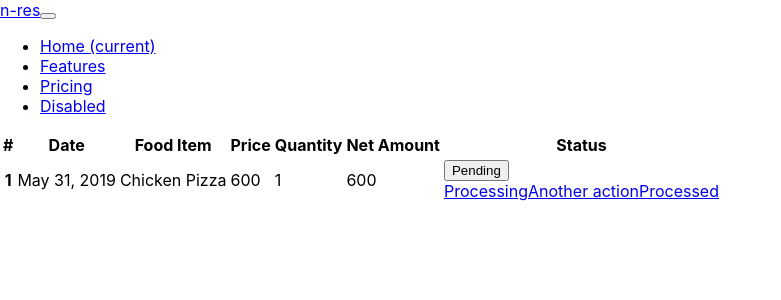
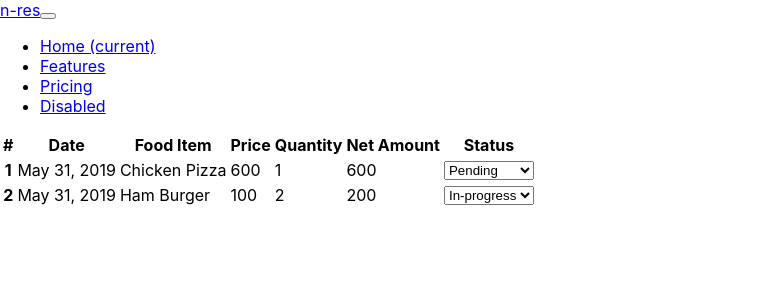
Before and after one commit to incwell-technology/r-n-res, a React (Create React App) app: page / in a window 1280 px wide. Shown: the top 300 px of the page, without its empty margins (0-781 px from the left). Built offline with nearby package versions, Linux system fonts and the light colour scheme.

Commit message:
Handled props and state change

```diff
--- a/src/Nav.js
+++ b/src/Nav.js
@@ -2,26 +2,26 @@ import React from 'react';
 
 const Nav = () => {
   return (
-    <nav class="navbar navbar-expand-lg bg-primary">
-        <div class="container">
-            <a class="navbar-brand" href="#">n-res</a>
-            <button class="navbar-toggler" type="button" data-toggle="collapse" data-target="#navbarNav"
+    <nav className="navbar navbar-expand-lg bg-primary">
+        <div className="container">
+            <a className="navbar-brand" href="#">n-res</a>
+            <button className="navbar-toggler" type="button" data-toggle="collapse" data-target="#navbarNav"
                 aria-controls="navbarNav" aria-expanded="false" aria-label="Toggle navigation">
-                <span class="navbar-toggler-icon"></span>
+                <span className="navbar-toggler-icon"></span>
             </button>
-            <div class="collapse navbar-collapse" id="navbarNav">
-                <ul class="navbar-nav">
-                    <li class="nav-item active">
-                        <a class="nav-link" href="#">Home <span class="sr-only">(current)</span></a>
+            <div className="collapse navbar-collapse" id="navbarNav">
+                <ul className="navbar-nav">
+                    <li className="nav-item active">
+                        <a className="nav-link" href="#">Home <span className="sr-only">(current)</span></a>
                     </li>
-                    <li class="nav-item">
-                        <a class="nav-link" href="#">Features</a>
+                    <li className="nav-item">
+                        <a className="nav-link" href="#">Features</a>
                     </li>
-                    <li class="nav-item">
-                        <a class="nav-link" href="#">Pricing</a>
+                    <li className="nav-item">
+                        <a className="nav-link" href="#">Pricing</a>
                     </li>
-                    <li class="nav-item">
-                        <a class="nav-link disabled" href="#">Disabled</a>
+                    <li className="nav-item">
+                        <a className="nav-link disabled" href="#">Disabled</a>
                     </li>
                 </ul>
             </div>
--- a/src/Table.js
+++ b/src/Table.js
@@ -1,7 +1,28 @@
 import React from "react";
 import TableRow from './Tablerow';
 
-const Table = (props) => {
+const Table = () => {
+    let orderList = [
+        {
+            index: 1,
+            date: "May 31, 2019",
+            food_item: "Chicken Pizza",
+            price: 600,
+            quantity: 1,
+            net_amount: 600,
+            status: "Pending"
+        },
+        {
+            index: 2,
+            date: "May 31, 2019",
+            food_item: "Ham Burger",
+            price: 100,
+            quantity: 2,
+            net_amount: 200,
+            status: "In-progress"
+        }
+    ];
+
     return (
         <table className="table">
         <thead>
@@ -16,7 +37,10 @@ const Table = (props) => {
             </tr>
         </thead>
         <tbody>
-            < TableRow / >
+            {orderList.map((order, i) =>
+                < TableRow order={order} key={i} / >
+            )}
+
         </tbody>
     </table>
     );
--- a/src/Tablerow.js
+++ b/src/Tablerow.js
@@ -1,31 +1,41 @@
 import React from "react";
 
-const Tablerow = (props) => {
+class Tablerow extends React.Component {
+    constructor(props) {
+        super(props);
+        this.state = {
+            value: this.props.order.status
+        };
+        this.handleChange = this.handleChange.bind(this);
+    }
+    handleChange(event) {
+        this.setState({
+            value: event.target.value
+        });
+        //axios
+    }
+    render() {
         return (
             <tr>
-            <th scope="row">1</th>
-            <td>May 31, 2019</td>
-            <td>Chicken Pizza</td>
-            <td>600</td>
-            <td>1</td>
-            <td>600</td>
+                <th scope="row">{this.props.order.index}</th>
+                <td>{this.props.order.date}</td>
+                <td>{this.props.order.food_item}</td>
+                <td>{this.props.order.price}</td>
+                <td>{this.props.order.quantity}</td>
+                <td>{this.props.order.net_amount}</td>
                 <td>
-                <div className="dropdown">
-                    <button className="btn btn-secondary dropdown-toggle btn-primary" type="button"
-                        id="dropdownMenuButton"
-                        data-toggle="dropdown" aria-haspopup="true" aria-expanded="false">
-                        Pending
-
-                    </button>
-                    <div className="dropdown-menu" aria-labelledby="dropdownMenuButton">
-                        <a className="dropdown-item" href="#">Processing</a>
-                        <a className="dropdown-item" href="#">Another action</a>
-                        <a className="dropdown-item" href="#">Processed</a>
-                    </div>
+                    <div class="form-group">
+                        <select value={this.state.value} onChange={this.handleChange} class="form-control">
+                            <option value="Pending">Pending</option>
+                            <option value="In-progress">In-progress</option>
+                            <option value="Ready">Ready</option>
+                            <option value="Done">Done</option>
+                        </select>
                     </div>
                 </td>
             </tr>
         );
-};
+    }
+}
 
 export default Tablerow;
```
Lines whose indentation alone changed are shown as unchanged.
